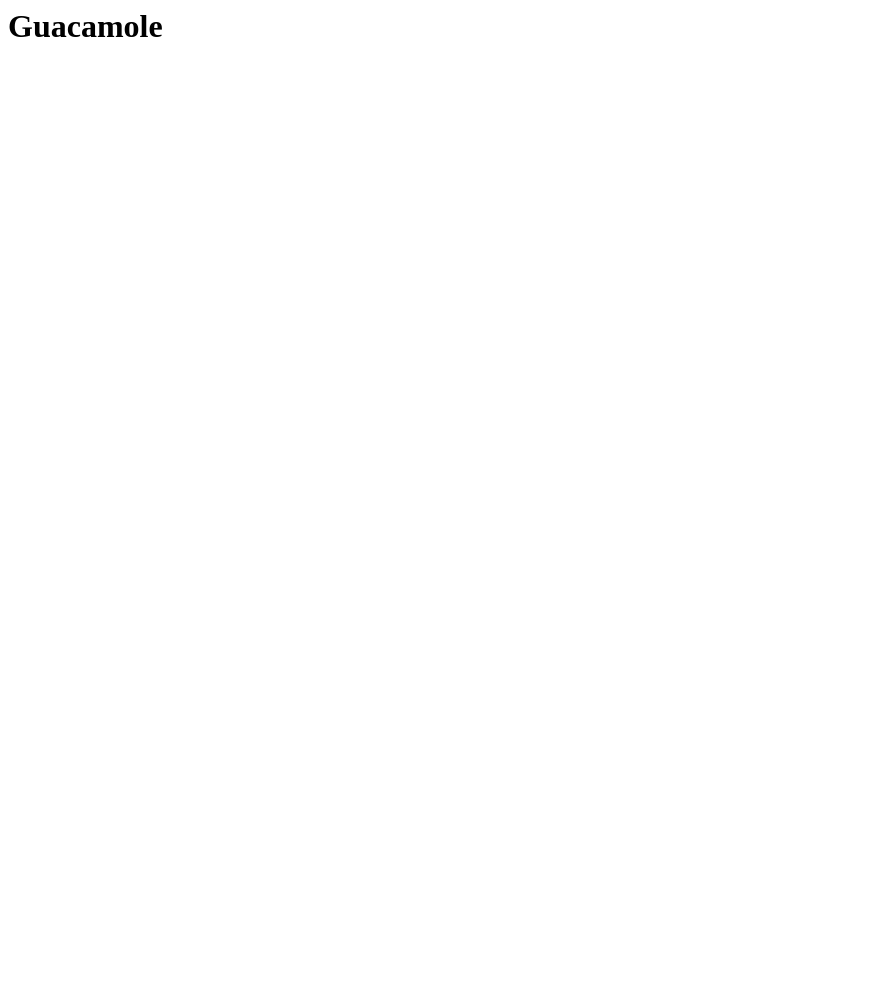
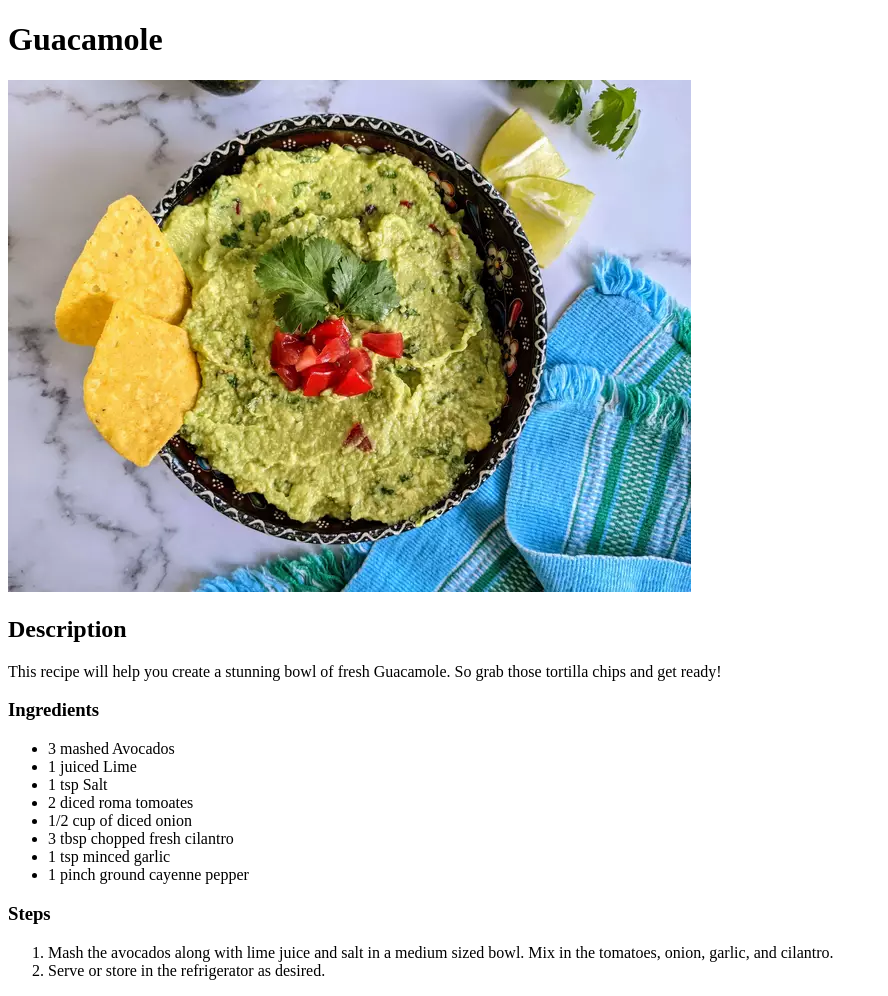
Before and after one commit to iambubbaq/odin_recipes, a plain HTML site: page recipes/guacamole.html in a window 1280 px wide. Shown: the whole page, without its empty margins (0-888 px from the left). Before the commit the page ends 800 px from the top, so only its background shows below. Drawn offline with Linux system fonts and the light colour scheme.

Commit message:
Add images folder and complete guacamole page

```diff
--- a/recipes/guacamole.html
+++ b/recipes/guacamole.html
@@ -1 +1,34 @@
-<h1>Guacamole</h1>
+<!DOCTYPE html>
+
+<html lang="en">
+    <head>
+        <meta charset="utf-8">
+        <title>Guacamole Recipe</title>
+    </head>
+
+    <body>
+        <h1>Guacamole</h1>
+        <img src="../images/guacamole.jpg" alt="Image of fresh Guacamole in a bowl">
+        <h2>Description</h2>
+        <p>This recipe will help you create a stunning bowl of fresh Guacamole. So grab those tortilla chips and get ready!</p>
+        <h3>Ingredients</h3>
+            <ul>
+                <li>3 mashed Avocados</li>
+                <li>1 juiced Lime</li>
+                <li>1 tsp Salt</li>
+                <li>2 diced roma tomoates</li>
+                <li>1/2 cup of diced onion</li>
+                <li>3 tbsp chopped fresh cilantro</li>
+                <li>1 tsp minced garlic</li>
+                <li>1 pinch ground cayenne pepper</li>
+            </ul>
+
+        <h3>Steps</h3>
+            <ol>
+                <li>Mash the avocados along with lime juice and salt in a medium sized bowl. Mix in
+                    the tomatoes, onion, garlic, and cilantro.
+                </li>
+                <li>Serve or store in the refrigerator as desired.</li>
+            </ol>
+    </body>
+</html>
```
Also changed, not shown: images/guacamole.jpg (added).
